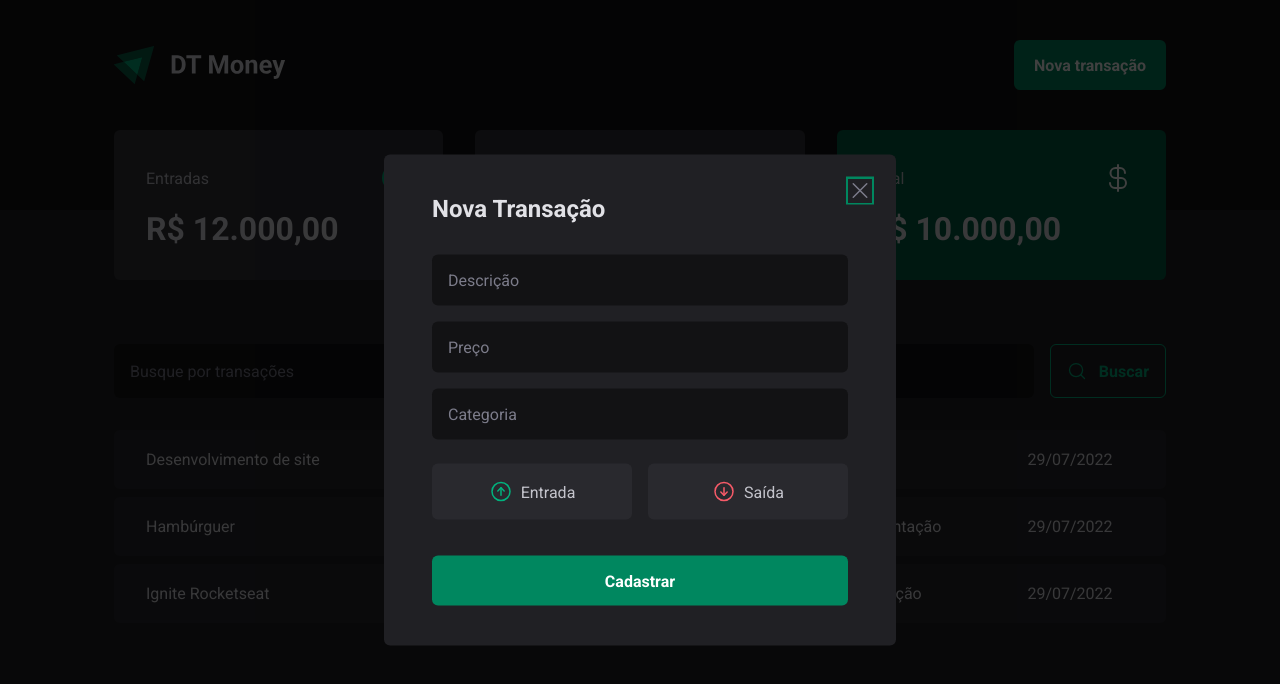
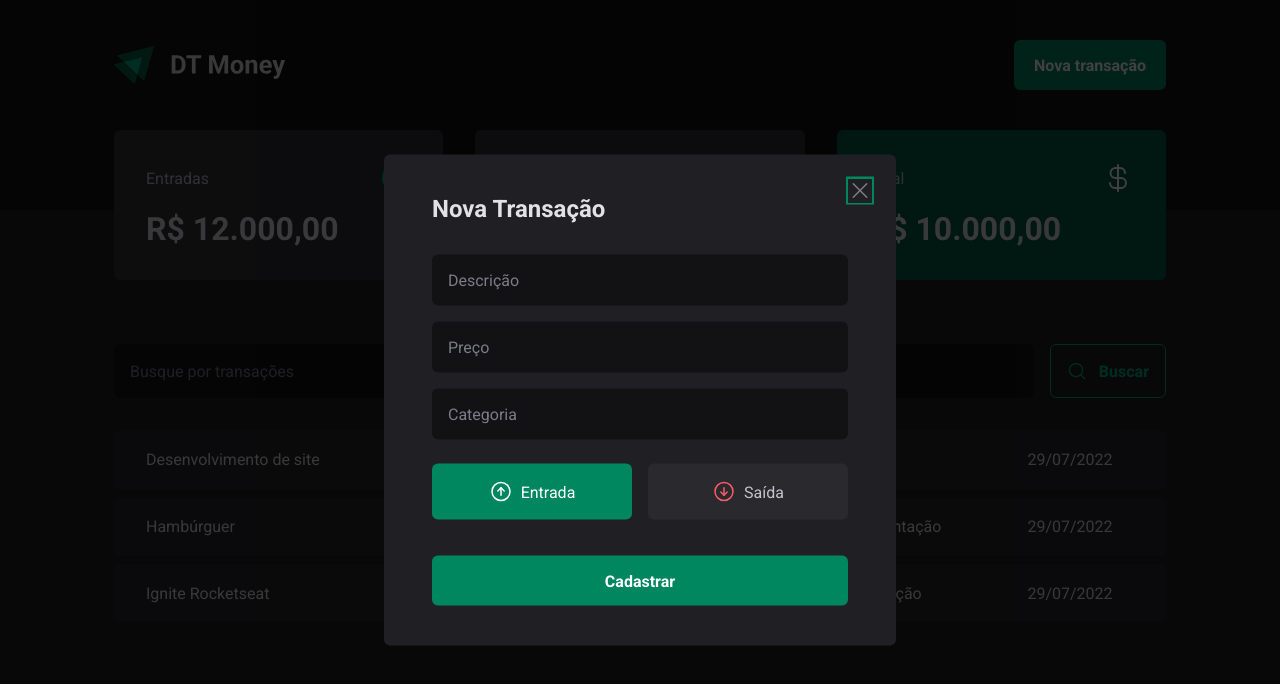
Before and after one commit to luisgustavofaria/controle-financeiro, a Next.js app: page / in a window 1280 px wide. Both pictures are taken after a click on the button "Nova transação". Shown: the top 684 px of the page. Built offline with nearby package versions, Linux system fonts and the light colour scheme; data requests are answered from the project's data file.

Commit message:
Controlled components

```diff
--- a/src/components/newTransactionModal/NewTransactionModal.jsx
+++ b/src/components/newTransactionModal/NewTransactionModal.jsx
@@ -3,8 +3,9 @@
 import * as RadioGroup from '@radix-ui/react-radio-group';
 import { ArrowCircleDown, ArrowCircleUp, X } from "phosphor-react";
 import { zodResolver } from '@hookform/resolvers/zod';
-import { useForm } from 'react-hook-form';
+import { useForm, Controller } from 'react-hook-form';
 import * as z from 'zod';
+
 
 export const Overlay = styled(Dialog.Overlay)`
   position: fixed;
@@ -115,7 +116,7 @@
   description: z.string(),
   price: z.number(),
   category: z.string(),
-  // type: z.enum(['income', 'outcome']),
+  type: z.enum(['income', 'outcome']),
 });
 
 export function NewTransactionModal() {
@@ -127,6 +128,9 @@
     formState: { isSubmitting }
   } = useForm({
     resolver: zodResolver(newTransactionFormSchema),
+    defaultValues: {
+      type: 'income'
+    }
   })
 
   async function handleCreateNewTransaction() {
@@ -166,7 +170,15 @@
             {...register('category')}
           />
 
-          <TransactionType>
+          <Controller
+            control={control}
+            name="type"
+            render={({ field }) => {
+              return (
+                <TransactionType
+                  onValueChange={field.onChange}
+                  value={field.value}
+                >
                   <TransactionTypeButton variant="income" value="income">
                     <ArrowCircleUp size={24} />
                     Entrada
@@ -176,6 +188,9 @@
                     Saída
                   </TransactionTypeButton>
                 </TransactionType>
+              )
+            }}
+          />
 
           <button type="submit" disabled={isSubmitting}>
             Cadastrar
```
Lines whose indentation alone changed are shown as unchanged.
